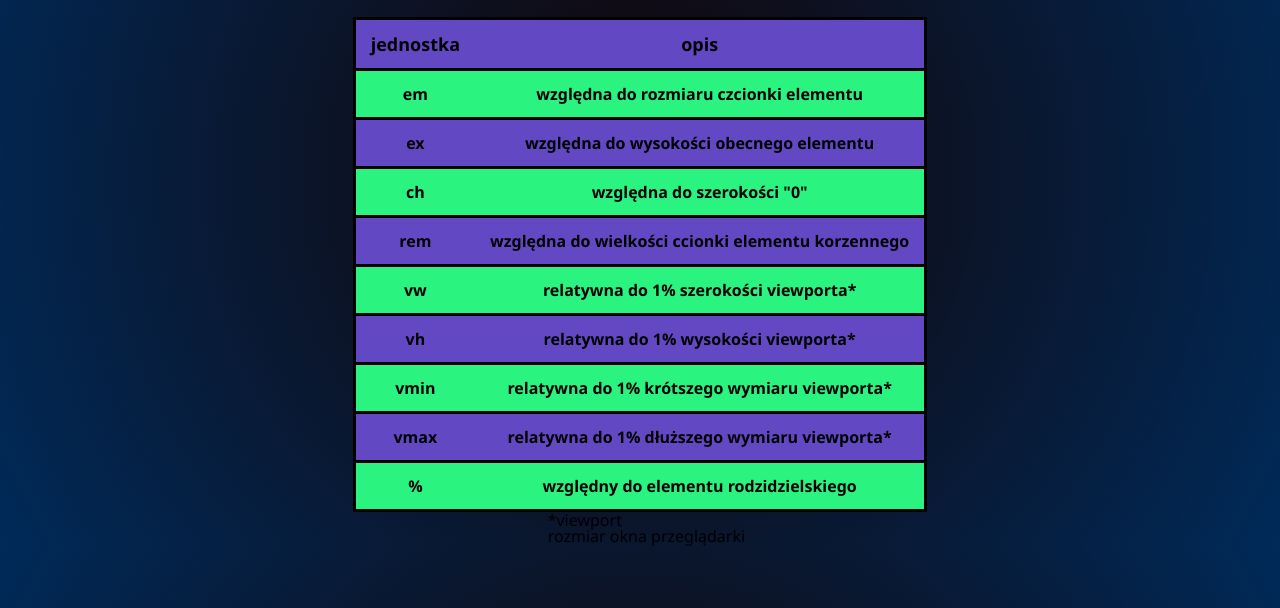
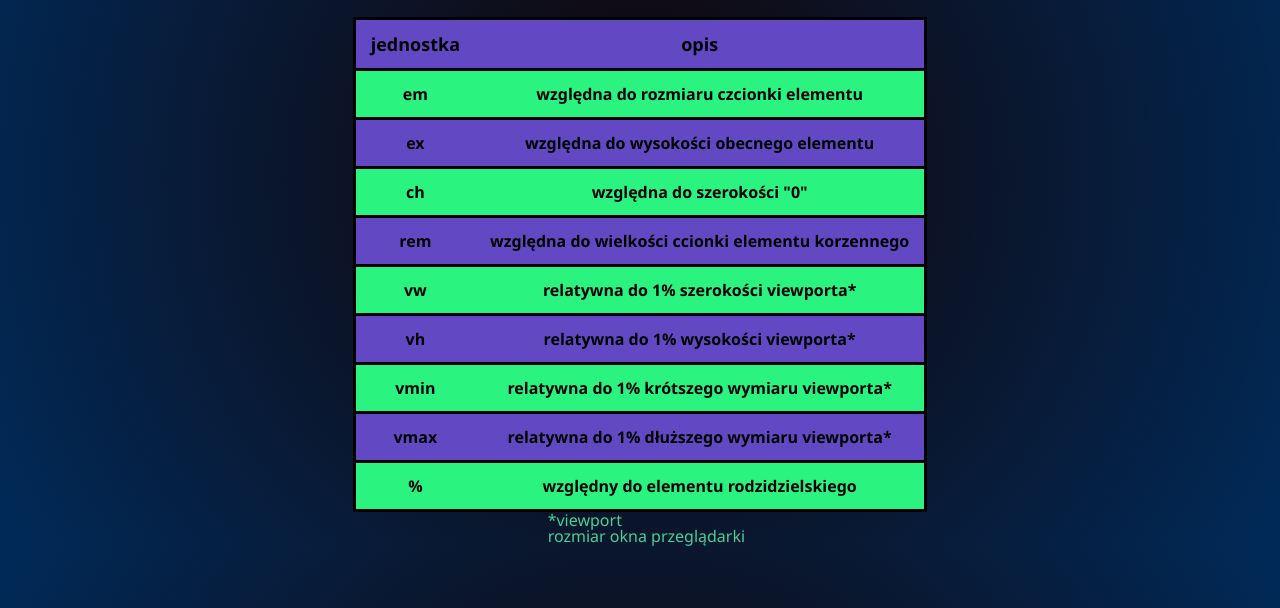
Before and after one commit to ekaputa/Jednostki-w-CSS, a plain HTML site: page cite/względne.html in a window 1280 px wide. Shown: the part 192-800 px from the top of the page. Drawn offline with Linux system fonts and the light colour scheme.

Commit message:
Update css.css

```diff
--- a/css/css.css
+++ b/css/css.css
@@ -26,6 +26,8 @@ ul{
 }
 dl{
 	margin-left: 1vmax;
+	color: #48CF94;
+
 }
 li {
     background-color: #222;
```
